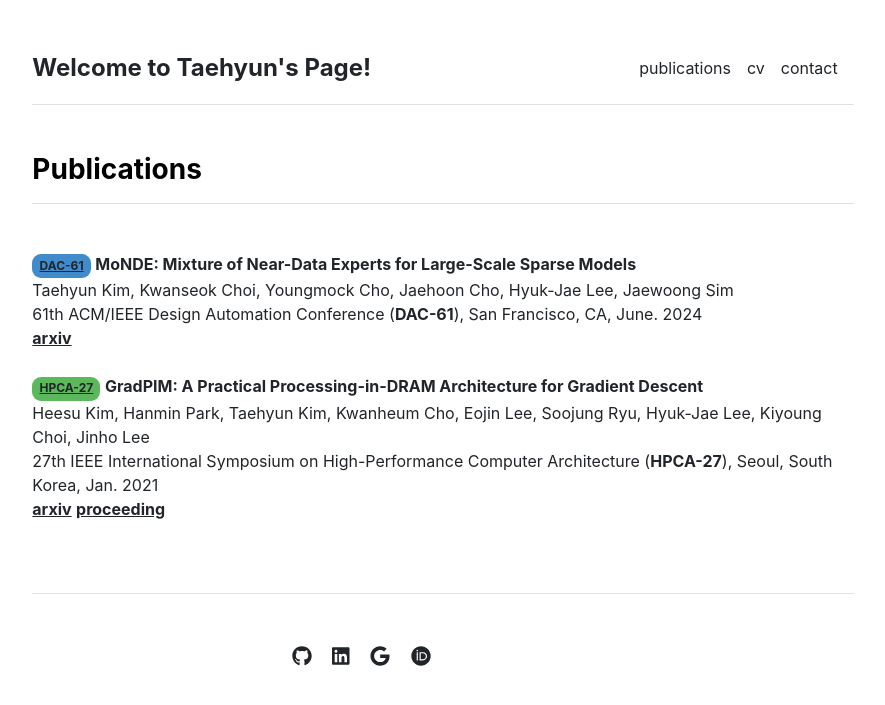
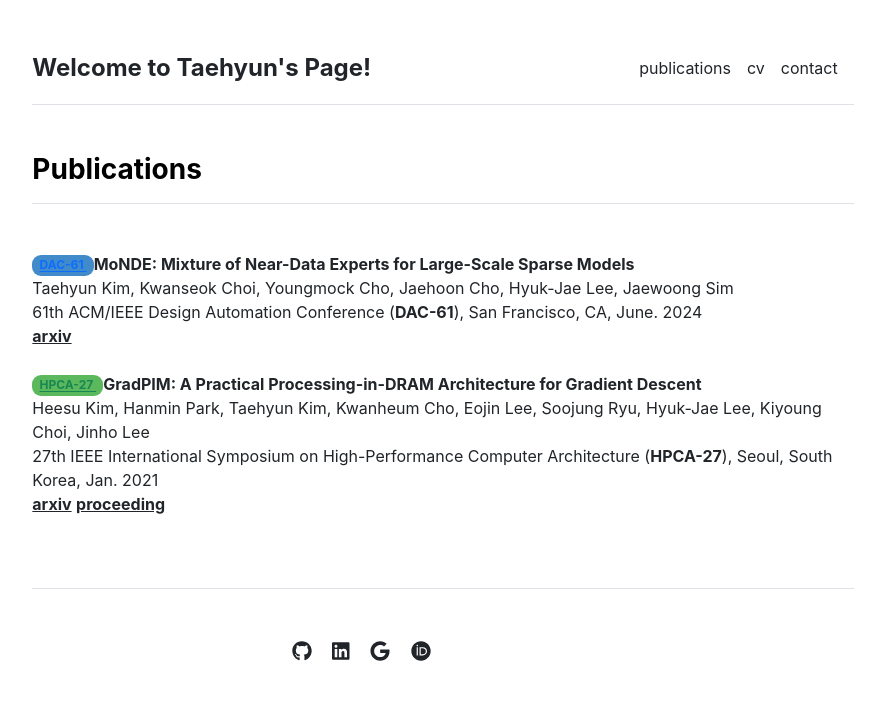
Before and after one commit to taehyunzzz/taehyunzzz.github.io, a Jekyll site: the page built from publications.md, in a window 1280 px wide. Shown: the top 705 px of the page, without its empty margins (197-1082 px from the left). Built offline with Jekyll 4.4.1, drawn with Linux system fonts in a browser that asks for light colours.

Commit message:
DEBUG: test54

```diff
--- a/_includes/publications.html
+++ b/_includes/publications.html
@@ -111,7 +111,7 @@
       {% endfor %}
     {% else %}
       {% for item in site.data.publications.index %}
-        <a class="label label-{{ item.label }}" href="{{ item.homepage }}" style="display:inline-block">
+        <a class="label label-{{ item.label }} text-{{ item.label}}" href="{{ item.homepage }}">
             {{ item.acronym }}
         </a>
         <a><strong>{{ item.title }}</strong></a>
```
